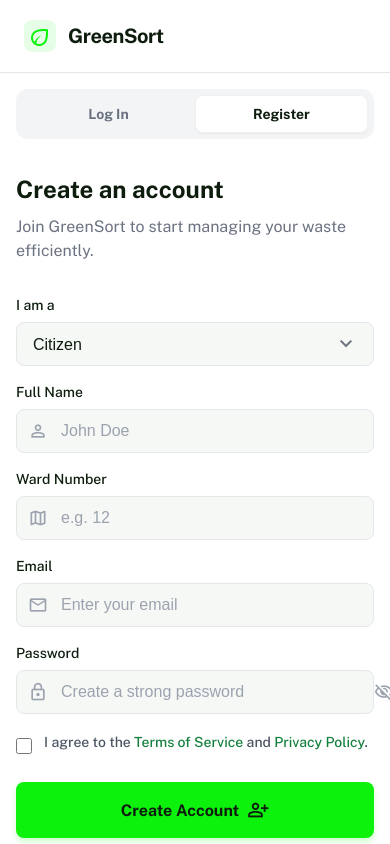
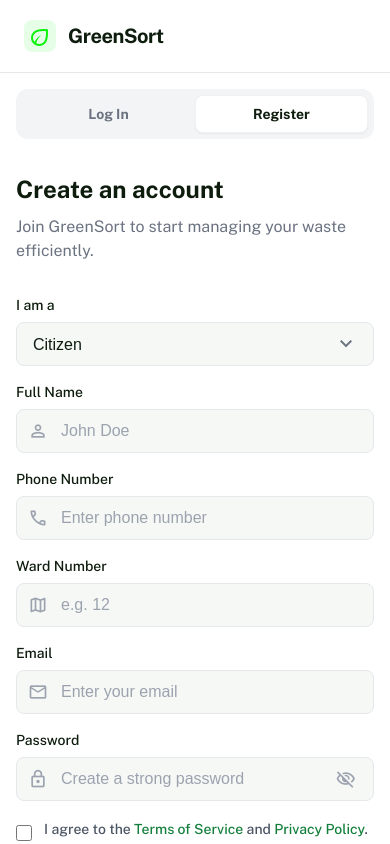
Before and after one commit to deeksha23042003/waste_management, a React (Vite) app: page /user/login in a window 390 px wide. Built offline with nearby package versions, Linux system fonts and the light colour scheme.

Commit message:
feat:phone_no added

```diff
--- a/src/pages/user/UserLogin.css
+++ b/src/pages/user/UserLogin.css
@@ -338,18 +338,17 @@
 
 .password-toggle {
   position: absolute;
-  right: 0.75rem;
+  right: 12px;
   top: 50%;
   transform: translateY(-50%);
   background: none;
   border: none;
   cursor: pointer;
-  color: #9ca3af;
-  display: flex;
-  align-items: center;
-  justify-content: center;
-  padding: 0;
-  transition: color 0.2s;
+  z-index: 100;   /* higher than input */
+   background: transparent;
+  border: none;
+  outline: none;
+  box-shadow: none;
 }
 
 .password-toggle:hover {
@@ -359,7 +358,11 @@
 .password-toggle .material-symbols-outlined {
   font-size: 1.25rem;
 }
-
+.password-toggle:focus,
+.password-toggle:active {
+  outline: none;
+  box-shadow: none;
+}
 /* Select Styles */
 .login-select-wrapper {
   position: relative;
--- a/src/pages/user/UserLogin.jsx
+++ b/src/pages/user/UserLogin.jsx
@@ -12,6 +12,7 @@ const UserLogin = () => {
     userType: 'citizen',
     fullName: '',
     wardNumber: '',
+      phone_no: '',
     email: '',
     password: '',
     agreeTerms: false
@@ -65,6 +66,7 @@ const { error: profileError } = await supabase
     email: user.email,
     full_name: formData.fullName,
     user_type: formData.userType,
+    phone_no: formData.phone_no,
     ward_number: formData.wardNumber
   });
 
@@ -78,6 +80,7 @@ if (profileError) throw profileError;
         userType: 'citizen',
         fullName: '',
         wardNumber: '',
+        phone_no: '',
         email: '',
         password: '',
         agreeTerms: false
@@ -265,6 +268,21 @@ const { data: profile, error: profileError } = await supabase
                   </div>
 
                   <div className="login-input-group">
+                  <label>Phone Number</label>
+                  <div className="login-input-wrapper">
+                    <input
+                      type="tel"
+                      name="phone_no"
+                      value={formData.phone_no}
+                      onChange={handleInputChange}
+                      placeholder="Enter phone number"
+                      required
+                    />
+                    <span className="material-symbols-outlined">call</span>
+                  </div>
+                </div>
+
+                  <div className="login-input-group">
                     <label>Ward Number</label>
                     <div className="login-input-wrapper">
                       <input
@@ -310,6 +328,7 @@ const { data: profile, error: profileError } = await supabase
                   <span className="material-symbols-outlined icon-left">lock</span>
                   <button
                     type="button"
+                    style={{zIndex:"22"}}
                     className="password-toggle"
                     onClick={() => setShowPassword(!showPassword)}
                   >
```
